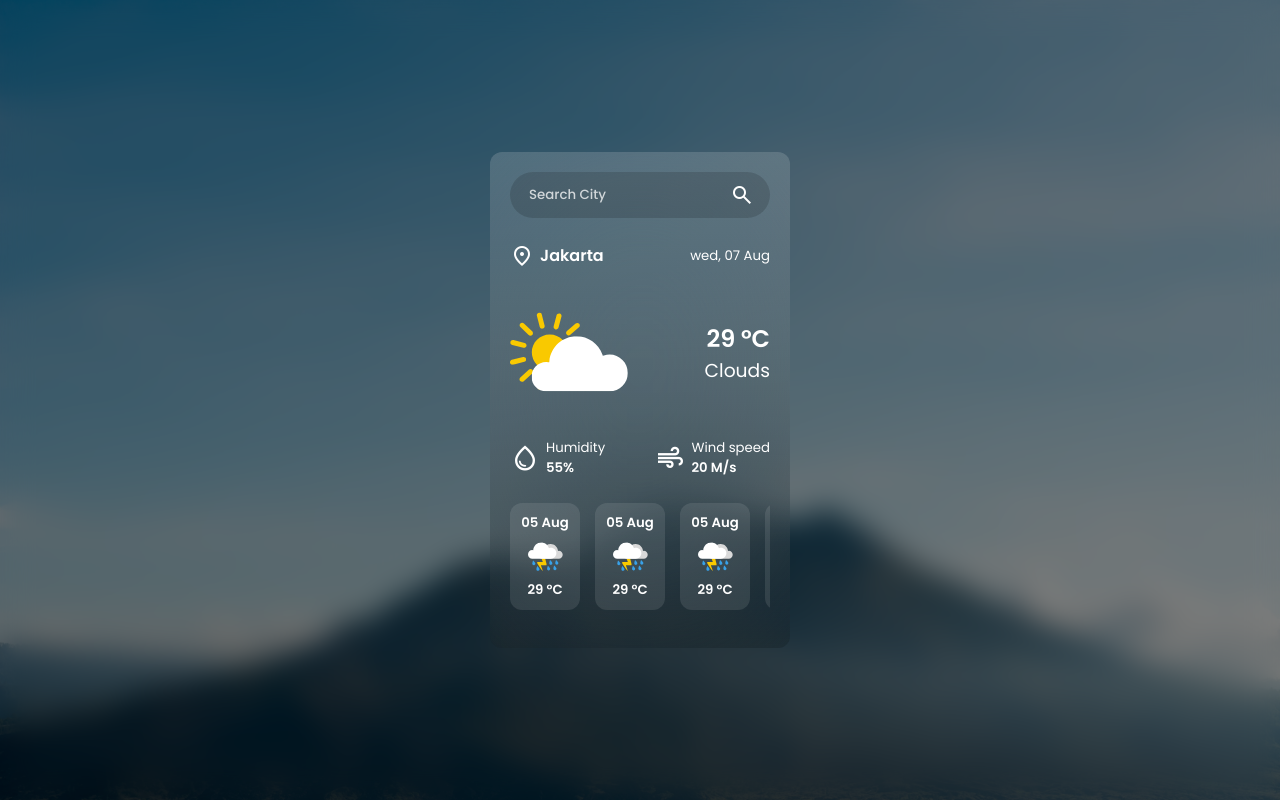
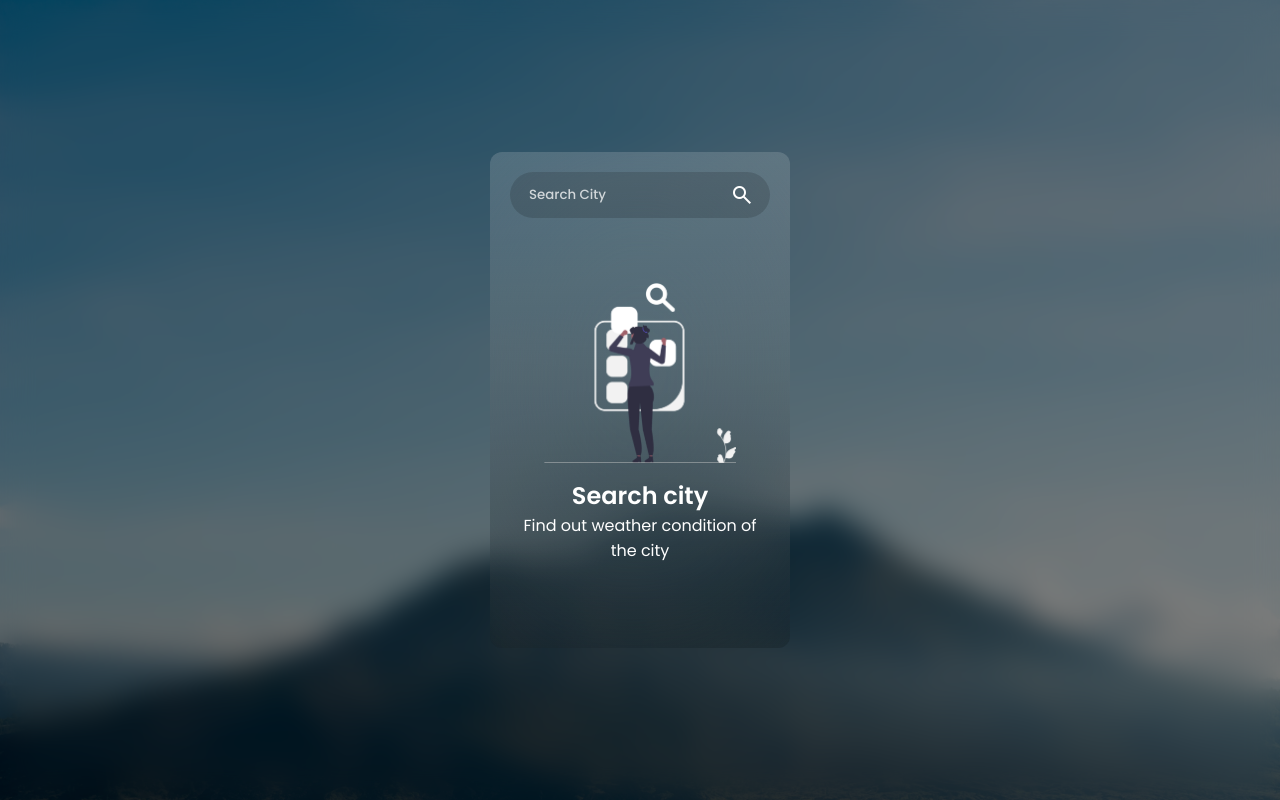
Before and after one commit to Tharusha-Ishan/WeatherApp, a plain HTML site: page index.html in a window 1280 px wide. Drawn offline with nearby package versions, Linux system fonts and the light colour scheme.

Commit message:
create section message and creating weather data
create section message and creating weather data (but not complete)

```diff
--- a/index.html
+++ b/index.html
@@ -14,6 +14,9 @@
       href="https://fonts.googleapis.com/css2?family=Material+Symbols+Outlined"
       rel="stylesheet"
     />
+
+
+    <script src="script.js" defer></script>
   </head>
 
   <body>
@@ -25,7 +28,7 @@
         </button>
       </header>
 
-      <section class="weather-info" >
+      <section class="weather-info" style="display: none;" >
         <div class="location-date-container">
           <div class="location">
             <span class="material-symbols-outlined"> location_on </span>
@@ -87,6 +90,23 @@
 
         </div>
       </section>
+
+      <section class="search-city section-message">
+        <img src="assets/message/search-city.png" >
+        <div>
+          <h1>Search city</h1>
+          <h4 class="regular-txt">Find out weather condition of the city</h4>
+        </div>
+      </section>
+
+      <section class="not-found section-message" style="display: none;">
+        <img src="assets/message/not-found.png" >
+        <div>
+          <h1>Search city</h1>
+          <h4 class="regular-txt">Find out weather condition of the city</h4>
+        </div>
+      </section>
+
     </main>
   </body>
 </html>
--- a/script.js
+++ b/script.js
@@ -0,0 +1,6 @@
+const cityInput = document.querySelector('.city-input');
+const searchBtn = document.querySelector('.search-btn');
+
+searchBtn.addEventListener('click',() =>{
+    console.log(cityInput.value)
+})
--- a/style.css
+++ b/style.css
@@ -183,3 +183,21 @@ body::before{
     height: 35px;
 }
 /* END SECTION: WEATHER INFO */
+
+
+
+/*SECTION MESSAGE */
+.section-message{
+    display: flex;
+    flex-direction: column;
+    align-items: center;
+    text-align: center;
+    gap: 15px;
+    margin-top: 25%;
+}
+.section-message img{
+    height: 180px;
+    width: fit-content;
+}
+
+/* END SECTION MESSAGE */
```
